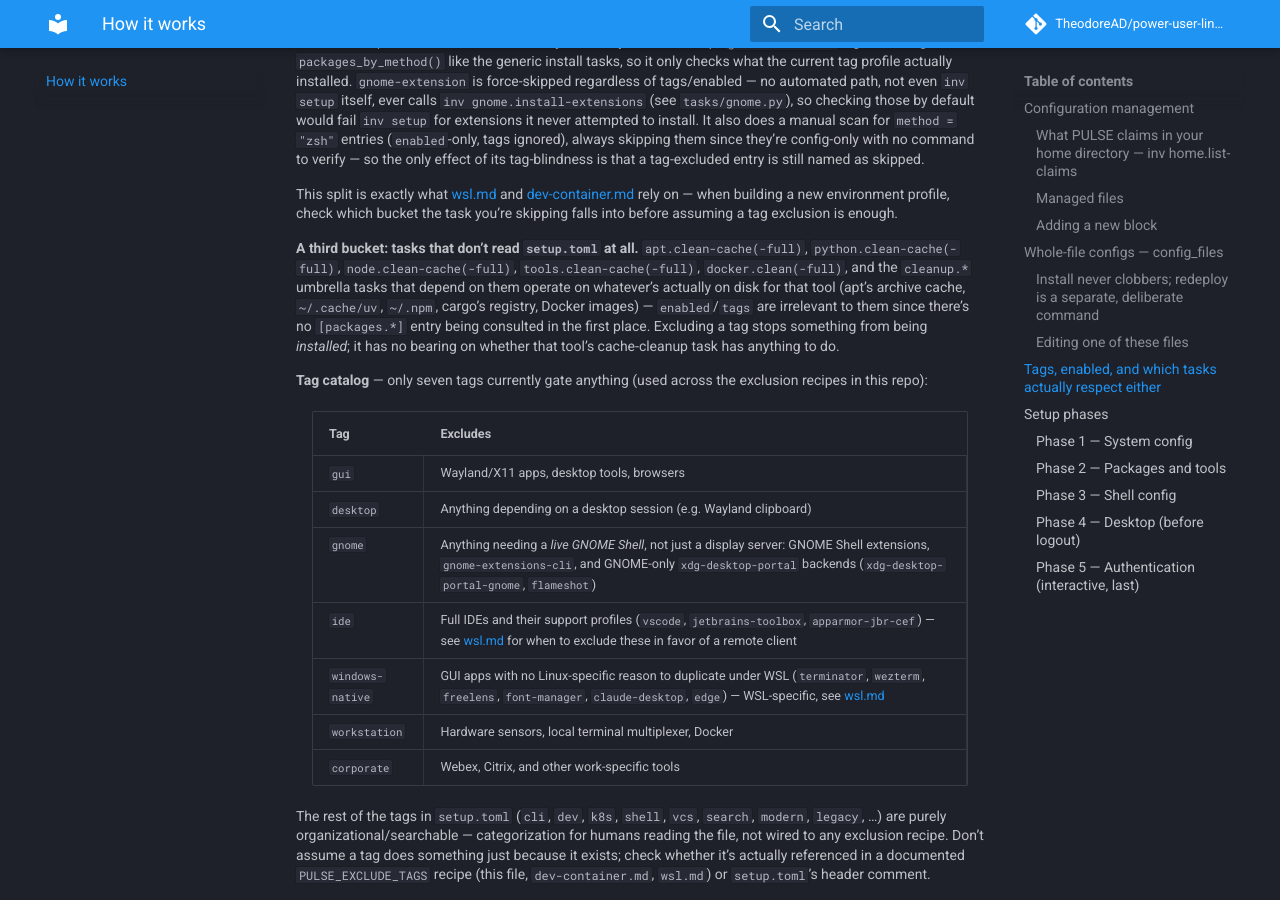
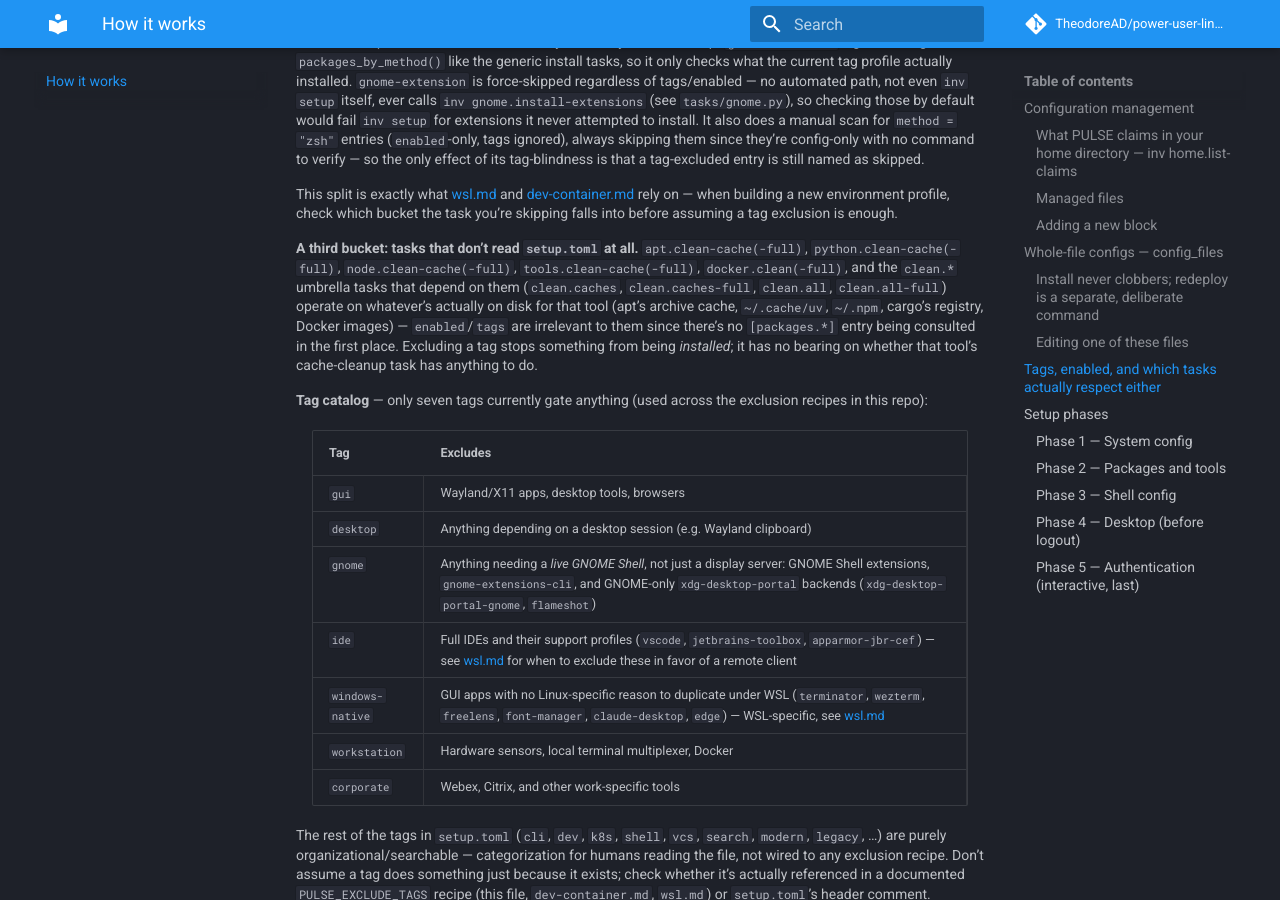
Before and after one commit to TheodoreAD/power-user-linux-setup, an MkDocs documentation site: the page built from docs/configuration.md, in a window 1280 px wide and 900 px high, scrolled down 5717 px. Built offline with MkDocs 1.6.1 and Material for MkDocs 9.7.7, drawn with Linux system fonts in a browser that asks for light colours; comment, search, counter and statistics services are not loaded; some of the changed text lies outside the part shown.

Commit message:
docs: name the clean tasks that exist, and the page that has the answer
Two references that were wrong rather than merely vague. There is no cleanup
namespace and never was -- the umbrella tasks are clean.caches, clean.caches-full,
clean.all and clean.all-full, now listed instead of gestured at, since the whole
paragraph is about which tasks ignore setup.toml.

The install-skills line sent readers to ai.md, which says nothing about skills.
Both skills sections are in claude-code.md, and that page's own opening already
draws the line between the two.

Verified with a strict zensical build rather than by eye.

Co-Authored-By: Claude Opus 5 <noreply@anthropic.com>

```diff
--- a/docs/configuration.md
+++ b/docs/configuration.md
@@ -258,11 +258,12 @@ assuming a tag exclusion is enough.
 
 **A third bucket: tasks that don't read `setup.toml` at all.** `apt.clean-cache(-full)`,
 `python.clean-cache(-full)`, `node.clean-cache(-full)`, `tools.clean-cache(-full)`,
-`docker.clean(-full)`, and the `cleanup.*` umbrella tasks that depend on them operate on whatever's
-actually on disk for that tool (apt's archive cache, `~/.cache/uv`, `~/.npm`, cargo's registry,
-Docker images) — `enabled`/`tags` are irrelevant to them since there's no `[packages.*]` entry being
-consulted in the first place. Excluding a tag stops something from being _installed_; it has no
-bearing on whether that tool's cache-cleanup task has anything to do.
+`docker.clean(-full)`, and the `clean.*` umbrella tasks that depend on them (`clean.caches`,
+`clean.caches-full`, `clean.all`, `clean.all-full`) operate on whatever's actually on disk for that
+tool (apt's archive cache, `~/.cache/uv`, `~/.npm`, cargo's registry, Docker images) —
+`enabled`/`tags` are irrelevant to them since there's no `[packages.*]` entry being consulted in the
+first place. Excluding a tag stops something from being _installed_; it has no bearing on whether
+that tool's cache-cleanup task has anything to do.
 
 **Tag catalog** — only seven tags currently gate anything (used across the exclusion recipes in this
 repo):
```
Also changed, not shown: other parts of docs/configuration.md (+1 -1 lines).
